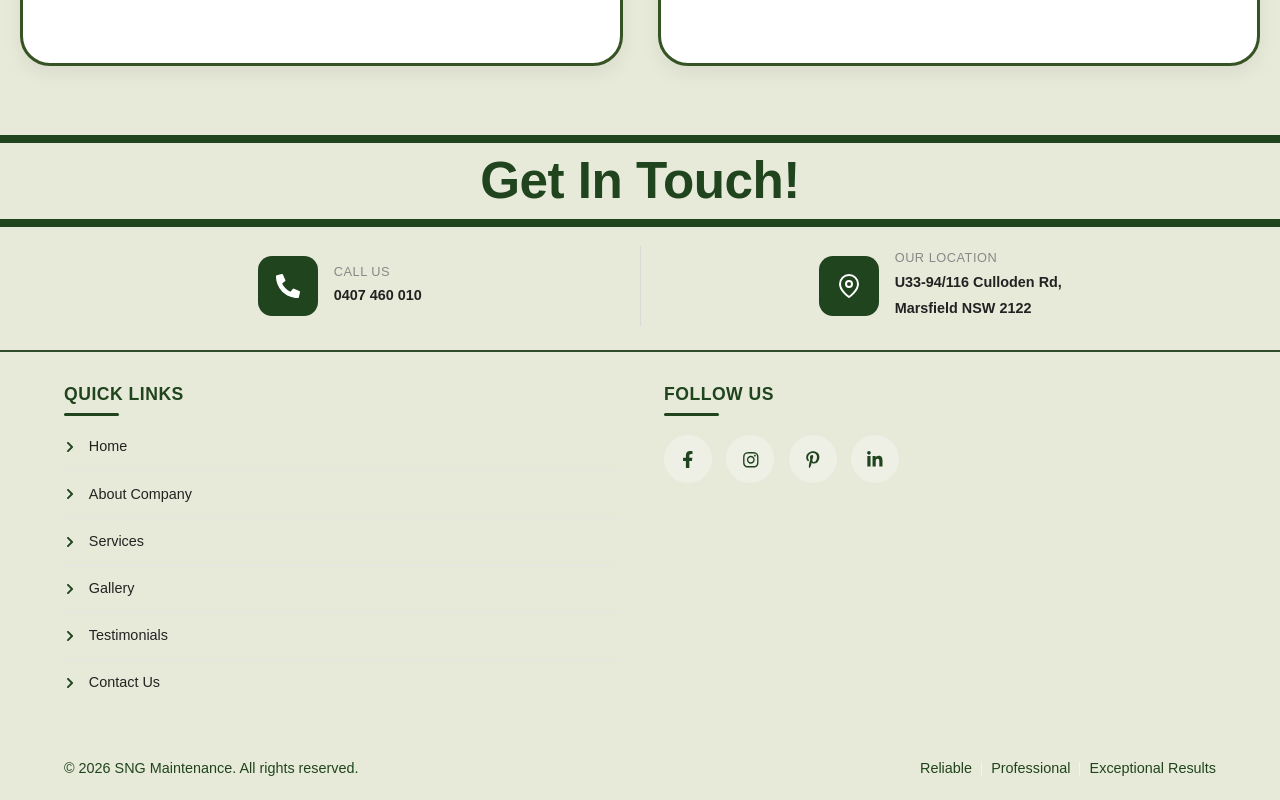
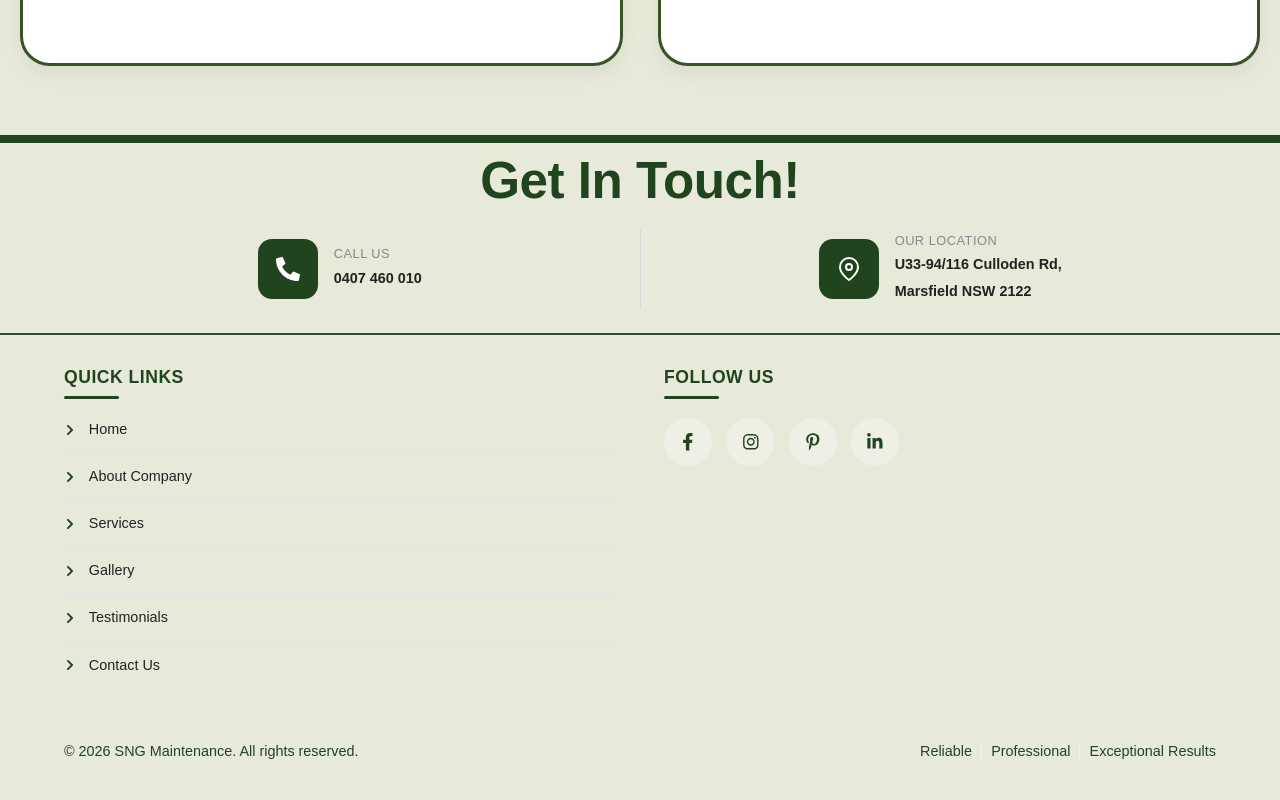
Before and after one commit to brandsbarrel/DNS, a React (Vite) app: page / in a window 1280 px wide. Shown: the part 9025-9825 px from the top of the page. Built offline with nearby package versions, Linux system fonts and the light colour scheme.

Commit message:
Change in footer

```diff
--- a/src/Components/Footer/Footer.jsx
+++ b/src/Components/Footer/Footer.jsx
@@ -20,7 +20,7 @@ export default function Footer() {
 
         <h2>Get In Touch!</h2>
 
-        <div className="home_footerTopLine"></div>
+        {/* <div className="home_footerTopLine"></div> */}
 
         <div className="home_contactWrap">
 
```
